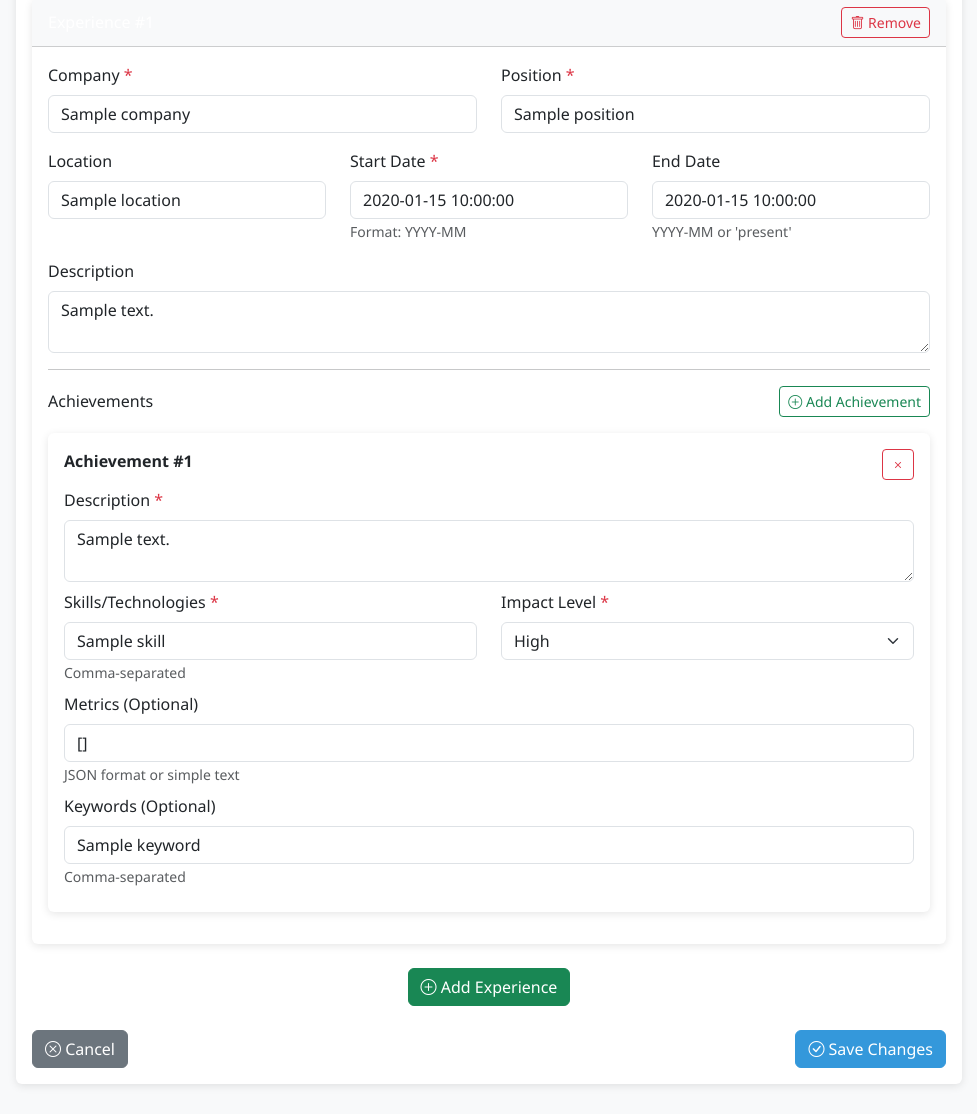
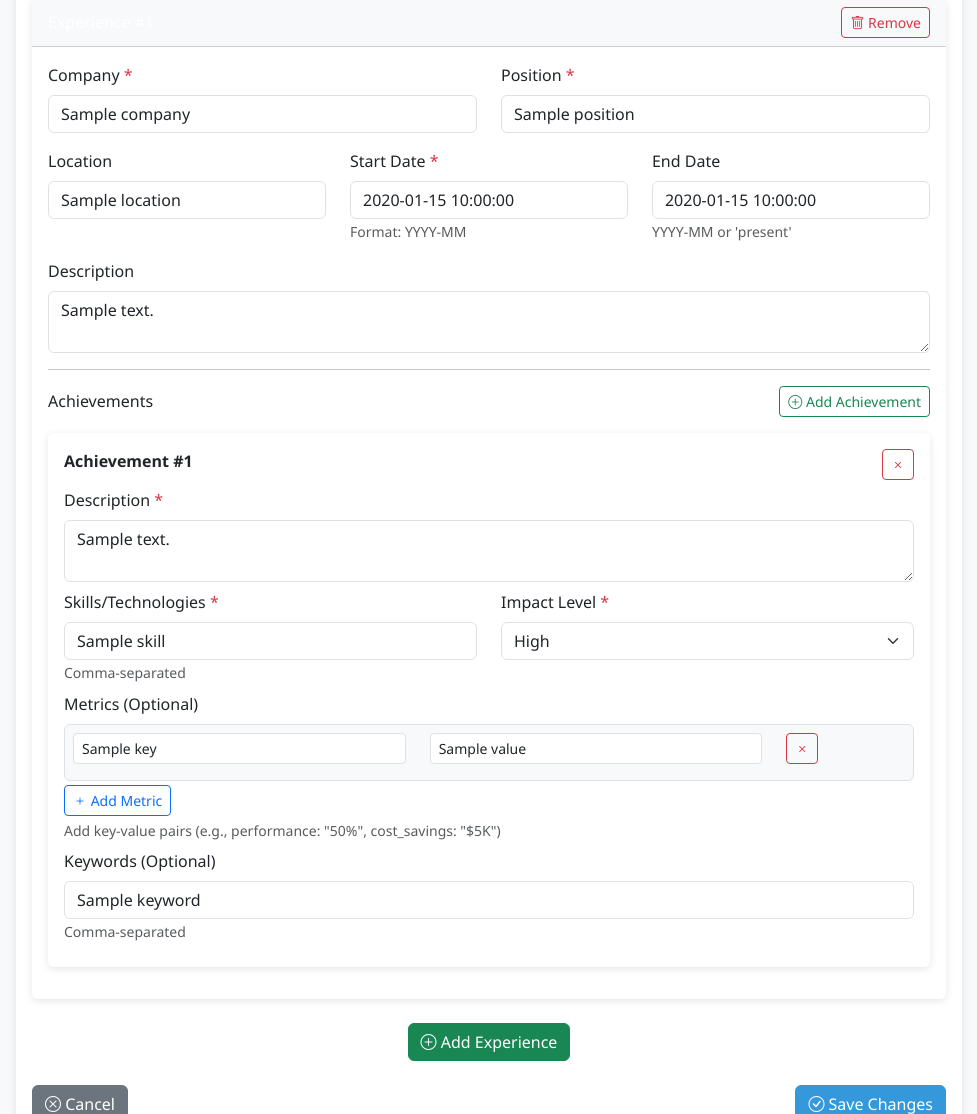
Before and after one commit to tzetze/cvforge, a Flask app: template templates/web/cv_data/edit_experience.html in a window 1280 px wide. Shown: the part 230-1344 px from the top of the page, without its empty margins (151-1128 px from the left). Run offline with Flask 3, Linux system fonts and the light colour scheme; the template is opened without the code that fills it: most values are stand-ins (such as "Sample title", 1, 10 or a date in 2020).

Commit message:
feat(metrics)!: change from note field to dictionary structure
BREAKING CHANGE: Metrics format changed from JSON string in 'note' field to proper dictionary

- fix(data): replace corrupted metrics entries in cv_data.yaml with proper key-value pairs
- feat(web): implement key-value pair form parsing for metrics instead of JSON strings
- feat(ui): add dynamic key-value input UI for metrics with add/remove functionality
- docs: update EDITING_FEATURES.md to reflect new metrics format
- test: verify all data_manager tests pass (7/7)

Metrics now properly structured as Dict[str, Any] supporting strings, numbers, and percentages.
This aligns with the original design intent and prevents data corruption.

```diff
--- a/templates/web/cv_data/edit_experience.html
+++ b/templates/web/cv_data/edit_experience.html
@@ -131,11 +131,36 @@
 
                                             <div class="mb-2">
                                                 <label class="form-label">Metrics (Optional)</label>
-                                                <input type="text" class="form-control"
-                                                    name="experience[{{ exp_index }}][achievements][{{ loop.index0 }}][metrics]"
-                                                    value="{% if achievement.metrics %}{{ achievement.metrics|tojson }}{% endif %}"
-                                                    placeholder='{"performance": "50% improvement"}'>
-                                                <small class="form-text text-muted">JSON format or simple text</small>
+                                                <div class="metrics-container border rounded p-2 bg-light">
+                                                    {% if achievement.metrics %}
+                                                    {% for key, value in achievement.metrics.items() %}
+                                                    <div class="row mb-2 metric-row">
+                                                        <div class="col-5">
+                                                            <input type="text" class="form-control form-control-sm"
+                                                                name="experience[{{ exp_index }}][achievements][{{ loop.index0 }}][metrics][{{ loop.index0 }}][key]"
+                                                                value="{{ key }}" placeholder="Key (e.g., performance)">
+                                                        </div>
+                                                        <div class="col-5">
+                                                            <input type="text" class="form-control form-control-sm"
+                                                                name="experience[{{ exp_index }}][achievements][{{ loop.index0 }}][metrics][{{ loop.index0 }}][value]"
+                                                                value="{{ value }}" placeholder="Value (e.g., 50%)">
+                                                        </div>
+                                                        <div class="col-2">
+                                                            <button type="button" class="btn btn-sm btn-outline-danger"
+                                                                onclick="this.closest('.metric-row').remove()">
+                                                                <i class="bi bi-x"></i>
+                                                            </button>
+                                                        </div>
+                                                    </div>
+                                                    {% endfor %}
+                                                    {% endif %}
+                                                </div>
+                                                <button type="button" class="btn btn-sm btn-outline-primary mt-1"
+                                                    onclick="addMetricRow(this, {{ exp_index }}, {{ loop.index0 }})">
+                                                    <i class="bi bi-plus"></i> Add Metric
+                                                </button>
+                                                <small class="form-text text-muted d-block">Add key-value pairs (e.g.,
+                                                    performance: "50%", cost_savings: "$5K")</small>
                                             </div>
 
                                             <div class="mb-2">
@@ -273,9 +298,15 @@
 
                         <div class="mb-2">
                             <label class="form-label">Metrics (Optional)</label>
-                            <input type="text" class="form-control" name="experience[{INDEX}][achievements][0][metrics]"
-                                placeholder='{"performance": "50% improvement"}'>
-                            <small class="form-text text-muted">JSON format or simple text</small>
+                            <div class="metrics-container border rounded p-2 bg-light">
+                                <!-- Metrics will be added dynamically -->
+                            </div>
+                            <button type="button" class="btn btn-sm btn-outline-primary mt-1"
+                                onclick="addMetricRow(this, '{INDEX}', 0)">
+                                <i class="bi bi-plus"></i> Add Metric
+                            </button>
+                            <small class="form-text text-muted d-block">Add key-value pairs (e.g., performance: "50%",
+                                cost_savings: "$5K")</small>
                         </div>
 
                         <div class="mb-2">
@@ -331,10 +362,15 @@
 
             <div class="mb-2">
                 <label class="form-label">Metrics (Optional)</label>
-                <input type="text" class="form-control"
-                    name="experience[{PARENT_INDEX}][achievements][{NESTED_INDEX}][metrics]"
-                    placeholder='{"performance": "50% improvement"}'>
-                <small class="form-text text-muted">JSON format or simple text</small>
+                <div class="metrics-container border rounded p-2 bg-light">
+                    <!-- Metrics will be added dynamically -->
+                </div>
+                <button type="button" class="btn btn-sm btn-outline-primary mt-1"
+                    onclick="addMetricRow(this, '{PARENT_INDEX}', '{NESTED_INDEX}')">
+                    <i class="bi bi-plus"></i> Add Metric
+                </button>
+                <small class="form-text text-muted d-block">Add key-value pairs (e.g., performance: "50%", cost_savings:
+                    "$5K")</small>
             </div>
 
             <div class="mb-2">
@@ -349,4 +385,33 @@
 </template>
 
 <script src="{{ url_for('static', filename='js/cv_form_manager.js') }}"></script>
+<script>
+    // Function to add a new metric row
+    function addMetricRow(button, expIndex, achIndex) {
+        const container = button.previousElementSibling;
+        const metricCount = container.querySelectorAll('.metric-row').length;
+
+        const row = document.createElement('div');
+        row.className = 'row mb-2 metric-row';
+        row.innerHTML = `
+        <div class="col-5">
+            <input type="text" class="form-control form-control-sm"
+                name="experience[${expIndex}][achievements][${achIndex}][metrics][${metricCount}][key]"
+                placeholder="Key (e.g., performance)">
+        </div>
+        <div class="col-5">
+            <input type="text" class="form-control form-control-sm"
+                name="experience[${expIndex}][achievements][${achIndex}][metrics][${metricCount}][value]"
+                placeholder="Value (e.g., 50%)">
+        </div>
+        <div class="col-2">
+            <button type="button" class="btn btn-sm btn-outline-danger"
+                onclick="this.closest('.metric-row').remove()">
+                <i class="bi bi-x"></i>
+            </button>
+        </div>
+    `;
+        container.appendChild(row);
+    }
+</script>
 {% endblock %}
--- a/templates/web/cv_data/view.html
+++ b/templates/web/cv_data/view.html
@@ -33,8 +33,11 @@
         <!-- Professional Summary -->
         {% if cv_data.summary %}
         <div class="card mb-4">
-            <div class="card-header">
+            <div class="card-header d-flex justify-content-between align-items-center">
                 <h5 class="mb-0"><i class="bi bi-file-text"></i> Professional Summary</h5>
+                <a href="{{ url_for('cv_data.edit_summary') }}" class="btn btn-sm btn-outline-primary">
+                    <i class="bi bi-pencil"></i> Edit
+                </a>
             </div>
             <div class="card-body">
                 <p>{{ cv_data.summary }}</p>
```
Also changed, not shown: docs/EDITING_FEATURES.md (+2 -2 lines), templates/web/cv_data/edit_summary.html (added, +40 -0 lines), web/routes/cv_data.py (+23 -10 lines).
